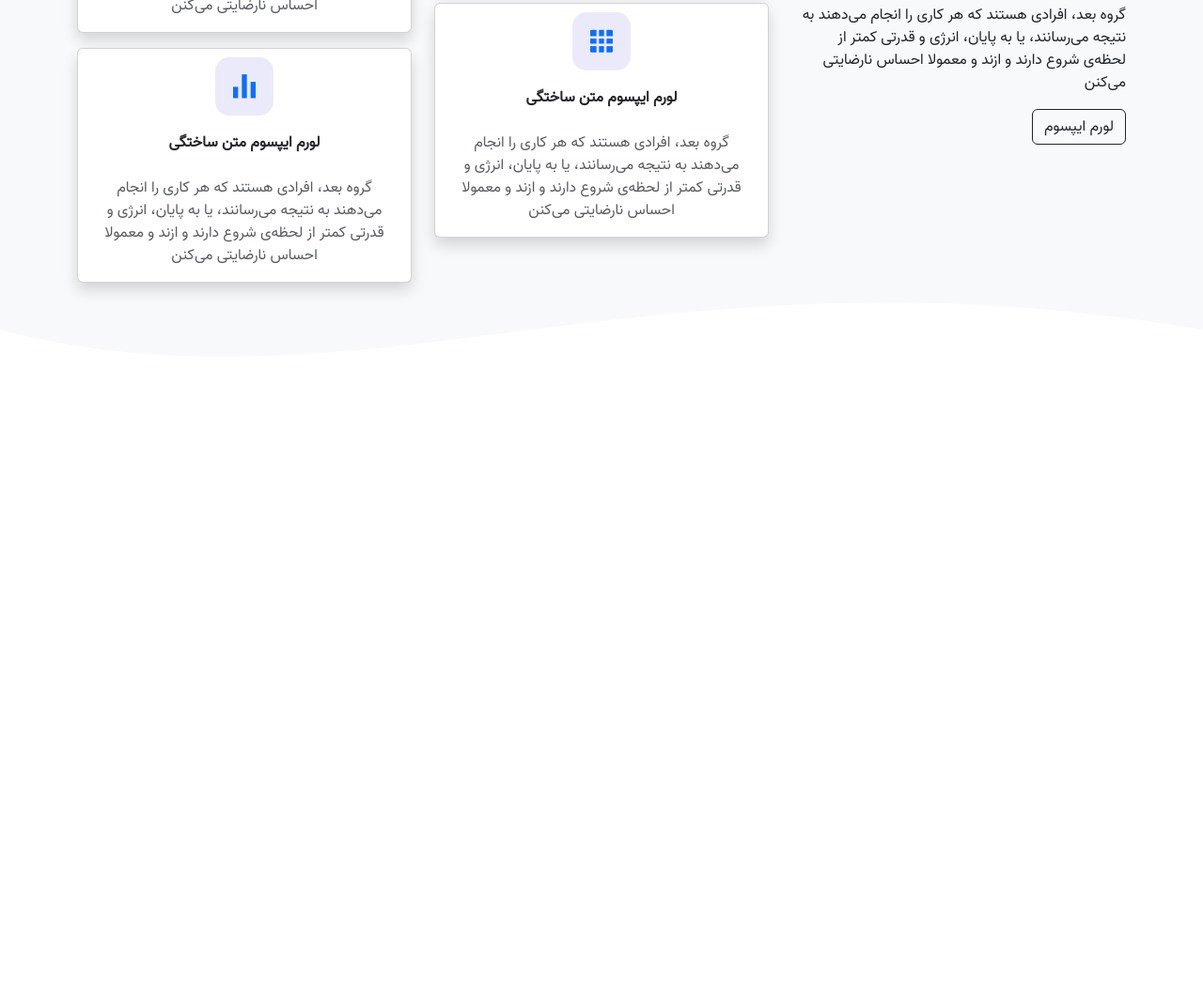
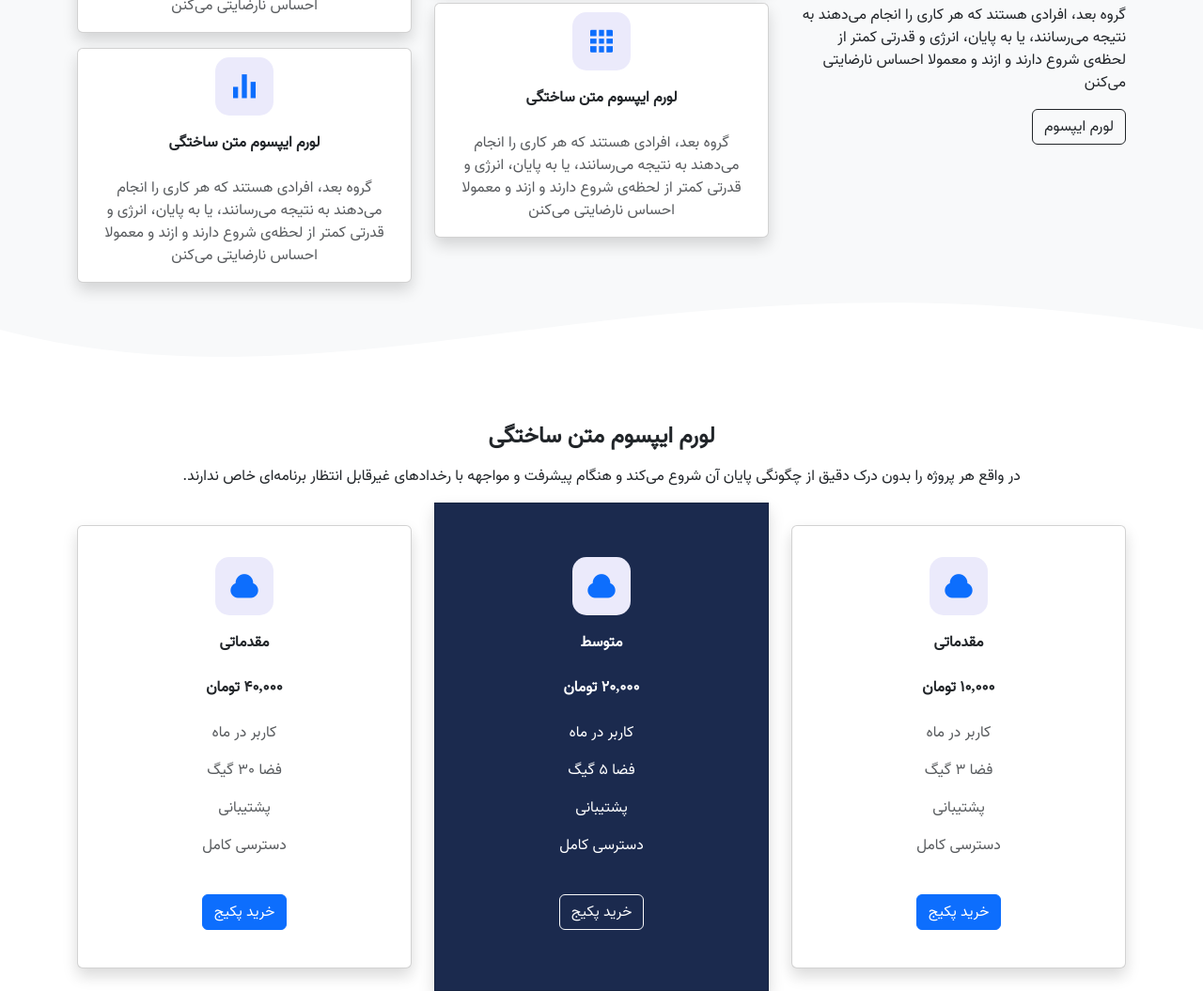
Before and after one commit to ielhamsv/Rtl-landing-page, a website: page index.html in a window 1280 px wide. Shown: the part 873-1928 px from the top of the page at 94% size. Before the commit the page ends 1324 px from the top, so only its background shows below. Drawn offline with nearby package versions, Linux system fonts and the light colour scheme.

Commit message:
add next section

```diff
--- a/assets/css/style.css
+++ b/assets/css/style.css
@@ -10,3 +10,7 @@ header{
     padding: 15px;
     border-radius: 15px;
 }
+.bg-card{
+    background-color: #1b2a4e;
+    color: white;
+}
--- a/index.html
+++ b/index.html
@@ -118,5 +118,58 @@
 </section>
 
 <div style="height: 150px; overflow: hidden;" ><svg viewBox="0 0 500 150" preserveAspectRatio="none" style="height: 100%; width: 100%;"><path d="M0.00,49.98 C150.00,150.00 271.49,-49.98 500.00,49.98 L500.00,0.00 L0.00,0.00 Z" style="stroke: none; fill: #f8f9fa;"></path></svg></div>
+
+<section>
+    <div class="container">
+        <div class="row text-center">
+            <h4 class="fw-bold mb-3">لورم ایپسوم متن ساختگی</h4>
+            <p>در واقع هر پروژه را بدون درک دقیق از چگونگی پایان آن شروع می‌کند و هنگام پیشرفت و مواجهه با رخدادهای غیرقابل انتظار برنامه‌ای خاص ندارند. </p>
+        </div>
+        <div class="row align-items-center g-4">
+            <div class="col-md-4">
+                <div class="card text-center shadow py-4">
+                    <div class="card-body">
+                        <i class="ri-cloudy-2-fill icon-style fs-2"></i>
+                        <p class="fw-bold card-title my-4">مقدماتی</p>
+                        <p class="fw-bold card-title my-4">10,000 تومان</p>
+                        <p class="card-text text-muted">کاربر در ماه</p>
+                        <p class="card-text text-muted"> فضا 3 گیگ</p>
+                        <p class="card-text text-muted">پشتیبانی</p>
+                        <p class="card-text text-muted">دسترسی کامل</p>
+                        <button class="btn btn-primary mt-4">خرید پکیج</button>
+                    </div>
+                </div>
+            </div>
+            <div class="col-md-4">
+                <div class="card text-center shadow py-5 bg-card rounded-0">
+                    <div class="card-body">
+                        <i class="ri-cloudy-2-fill icon-style fs-2"></i>
+                        <p class="fw-bold card-title my-4">متوسط</p>
+                        <p class="fw-bold card-title my-4">20,000 تومان</p>
+                        <p class="card-text">کاربر در ماه</p>
+                        <p class="card-text"> فضا 5 گیگ</p>
+                        <p class="card-text">پشتیبانی</p>
+                        <p class="card-text">دسترسی کامل</p>
+                        <button class="btn btn-outline-light mt-4">خرید پکیج</button>
+                    </div>
+                </div>
+            </div>
+            <div class="col-md-4">
+                <div class="card text-center shadow py-4">
+                    <div class="card-body">
+                        <i class="ri-cloudy-2-fill icon-style fs-2"></i>
+                        <p class="fw-bold card-title my-4">مقدماتی</p>
+                        <p class="fw-bold card-title my-4">40,000 تومان</p>
+                        <p class="card-text text-muted">کاربر در ماه</p>
+                        <p class="card-text text-muted"> فضا 30 گیگ</p>
+                        <p class="card-text text-muted">پشتیبانی</p>
+                        <p class="card-text text-muted">دسترسی کامل</p>
+                        <button class="btn btn-primary mt-4">خرید پکیج</button>
+                    </div>
+                </div>
+            </div>
+        </div>
+    </div>
+</section>
 </body>
 </html>
```
